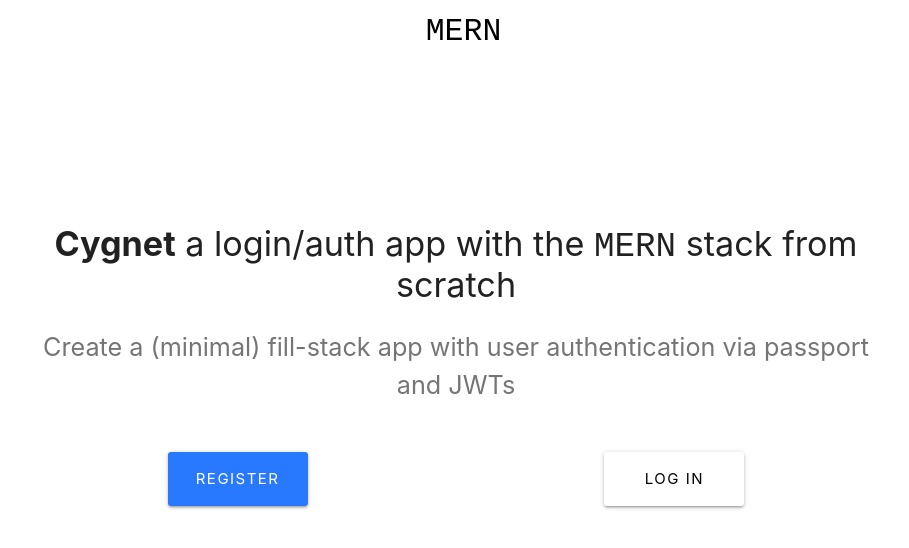
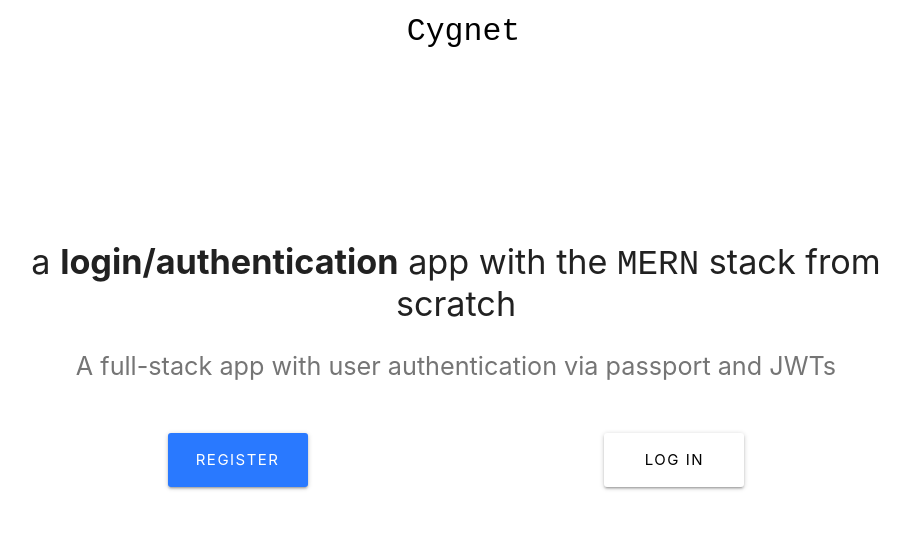
Before and after one commit to ajhswan/plaidBankingApp, a React (Create React App) app in the folder client/: page / in a window 1280 px wide. Shown: the top 548 px of the page, without its empty margins (184-1093 px from the left). Built offline with nearby package versions, Linux system fonts and the light colour scheme.

Commit message:
updated Landing page content

```diff
--- a/client/src/components/layout/Landing.js
+++ b/client/src/components/layout/Landing.js
@@ -7,8 +7,8 @@ class Landing extends Component {
             <div style={{ height: '75vh' }} className='container valign-wrapper'>
                 <div className='row'>
                     <div className='col s12 center-align'>
-                        <h4><b>Cygnet</b> a login/auth app with the {''} <span style={{ fontFamily: 'monospace'}}>MERN</span> stack from scratch</h4>
-                        <p className='flow-text grey-text text-darken-1'>Create a (minimal) fill-stack app with user authentication via passport and JWTs</p>
+                        <h4>a <b>login/authentication</b> app with the {''} <span style={{ fontFamily: 'monospace'}}>MERN</span> stack from scratch</h4>
+                        <p className='flow-text grey-text text-darken-1'>A full-stack app with user authentication via passport and JWTs</p>
                         <br />
                         <div className='col s6'>
                             <Link to='/register' style={{
--- a/client/src/components/layout/Navbar.js
+++ b/client/src/components/layout/Navbar.js
@@ -9,7 +9,7 @@ class Navbar extends Component {
                     <div className='nav-wrapper white'>
                         <Link to='/' style={{fontFamily: 'monospace'}} className='col s5 brand-logo center black-text'>
                             <i className='material-icons'></i>
-                            MERN
+                            Cygnet
                         </Link>
                     </div>
                 </nav>
```
